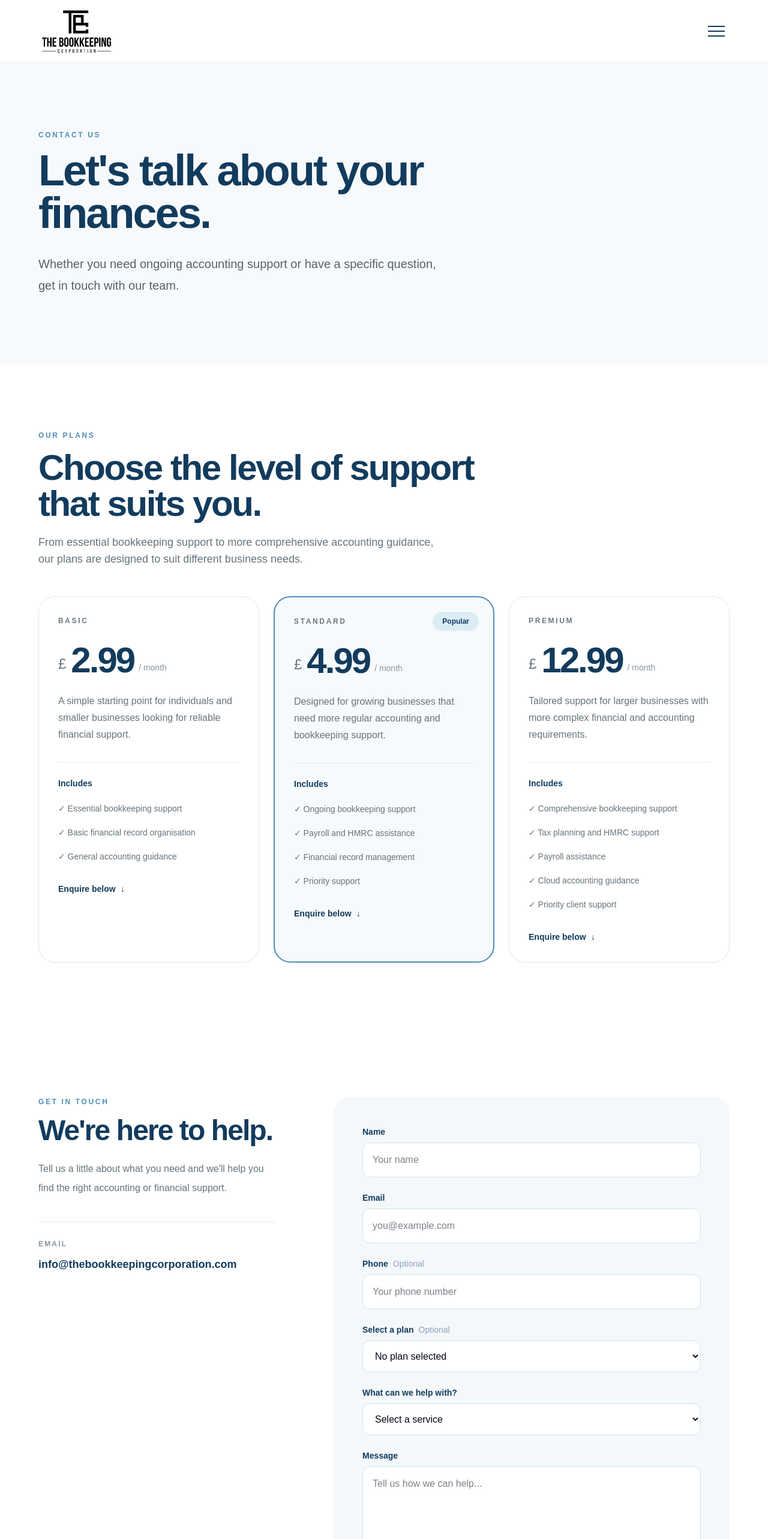
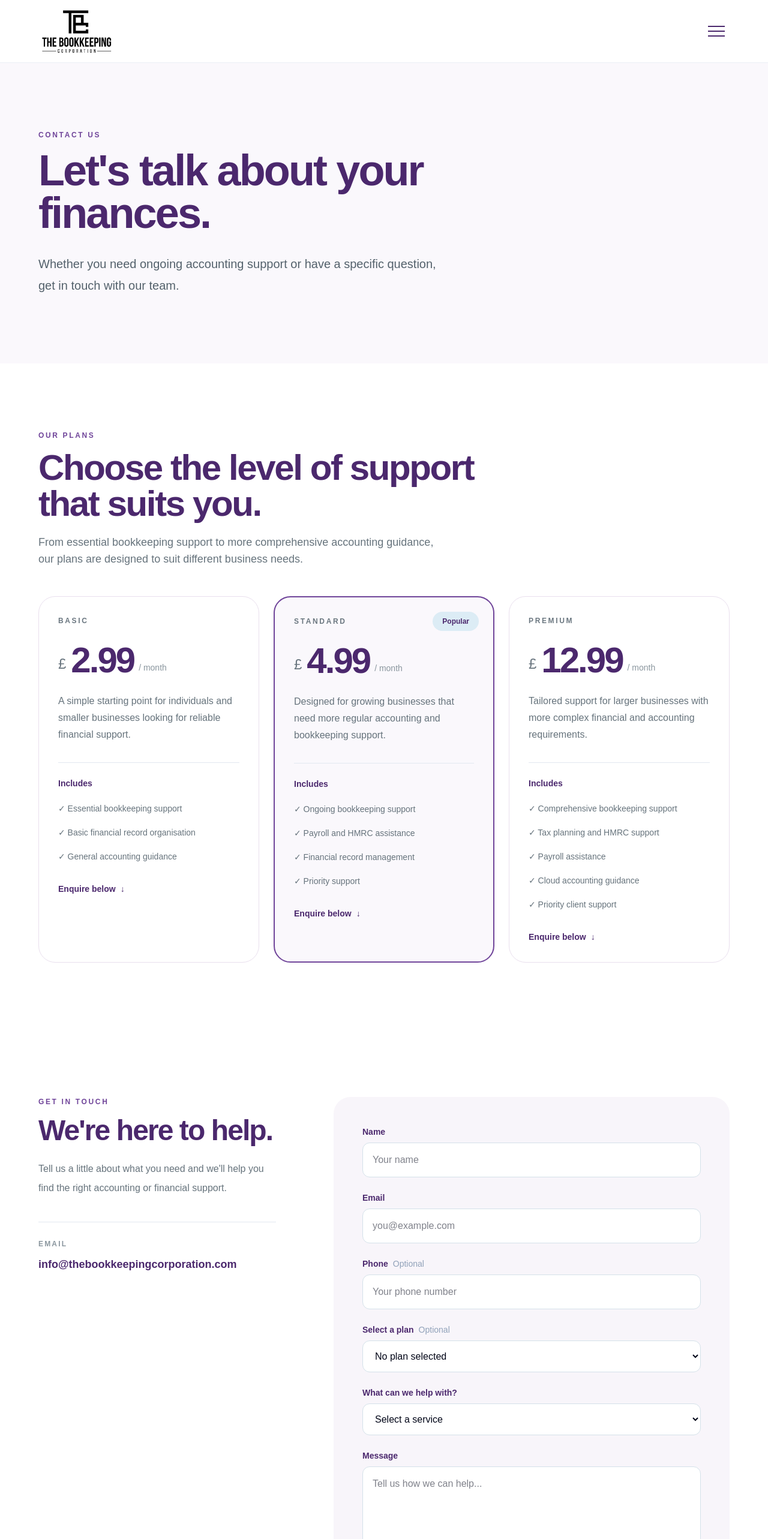
Before and after one commit to zyusuf14/Bookkeeping2, a Next.js app: page /contact in a window 1280 px wide. Shown: the top 2566 px of the page at 60% size. Built offline with nearby package versions, Linux system fonts and the light colour scheme.

Commit message:
change colour

```diff
--- a/app/api/contact/route.ts
+++ b/app/api/contact/route.ts
@@ -35,7 +35,7 @@ export async function POST(request: Request) {
 
       html: `
         <div style="font-family: Arial, sans-serif; color: #1f2937; line-height: 1.6;">
-          <h2 style="color: #123B5D;">
+          <h2 style="color: #4B286D;">
             New Website Enquiry
           </h2>
 
--- a/app/contact/page.tsx
+++ b/app/contact/page.tsx
@@ -7,13 +7,13 @@ export default function ContactPage() {
       <Header />
 
       {/* HERO */}
-      <section className="mt-[88px] bg-[#F7FAFC] px-5 py-20 md:mt-[105px] md:px-10 md:py-28 lg:px-16">
+      <section className="mt-[88px] bg-[#FAF8FC] px-5 py-20 md:mt-[105px] md:px-10 md:py-28 lg:px-16">
         <div className="mx-auto max-w-7xl">
-          <p className="mb-4 text-xs font-semibold uppercase tracking-[0.22em] text-[#4F8EB8]">
+          <p className="mb-4 text-xs font-semibold uppercase tracking-[0.22em] text-[#70459A]">
             Contact Us
           </p>
 
-          <h1 className="max-w-4xl text-5xl font-semibold leading-[0.98] tracking-[-0.04em] text-[#123B5D] md:text-7xl">
+          <h1 className="max-w-4xl text-5xl font-semibold leading-[0.98] tracking-[-0.04em] text-[#4B286D] md:text-7xl">
             Let&apos;s talk about your finances.
           </h1>
 
@@ -28,11 +28,11 @@ export default function ContactPage() {
   <div className="mx-auto max-w-7xl">
 
     <div className="mb-12">
-      <p className="mb-4 text-xs font-semibold uppercase tracking-[0.22em] text-[#4F8EB8]">
+      <p className="mb-4 text-xs font-semibold uppercase tracking-[0.22em] text-[#70459A]">
         Our Plans
       </p>
 
-      <h2 className="max-w-3xl text-4xl font-semibold tracking-[-0.04em] text-[#123B5D] md:text-6xl">
+      <h2 className="max-w-3xl text-4xl font-semibold tracking-[-0.04em] text-[#4B286D] md:text-6xl">
         Choose the level of support that suits you.
       </h2>
 
@@ -45,7 +45,7 @@ export default function ContactPage() {
     <div className="grid gap-6 lg:grid-cols-3">
 
       {/* BASIC */}
-      <div className="flex flex-col rounded-[28px] border border-[#DCE7EE] bg-white p-7 md:p-8">
+      <div className="flex flex-col rounded-[28px] border border-[#E9DFEE] bg-white p-7 md:p-8">
 
         <p className="text-xs font-semibold uppercase tracking-[0.22em] text-[#6B7780]">
           Basic
@@ -54,7 +54,7 @@ export default function ContactPage() {
         <div className="mt-7 flex items-end gap-2">
           <span className="mb-2 text-2xl text-[#6B7780]">£</span>
 
-          <span className="text-6xl font-semibold tracking-[-0.05em] text-[#123B5D]">
+          <span className="text-6xl font-semibold tracking-[-0.05em] text-[#4B286D]">
             2.99
           </span>
 
@@ -69,7 +69,7 @@ export default function ContactPage() {
         </p>
 
         <div className="mt-8 border-t border-slate-200 pt-6">
-          <p className="mb-5 text-sm font-semibold text-[#123B5D]">
+          <p className="mb-5 text-sm font-semibold text-[#4B286D]">
             Includes
           </p>
 
@@ -82,7 +82,7 @@ export default function ContactPage() {
 
         <a
           href="#contact-form"
-          className="mt-8 inline-flex items-center gap-2 text-sm font-semibold text-[#123B5D]"
+          className="mt-8 inline-flex items-center gap-2 text-sm font-semibold text-[#4B286D]"
         >
           Enquire below
           <span>↓</span>
@@ -90,9 +90,9 @@ export default function ContactPage() {
       </div>
 
       {/* STANDARD */}
-      <div className="relative flex flex-col rounded-[28px] border-2 border-[#4F8EB8] bg-[#F7FAFC] p-7 md:p-8">
+      <div className="relative flex flex-col rounded-[28px] border-2 border-[#70459A] bg-[#FAF8FC] p-7 md:p-8">
 
-        <span className="absolute right-6 top-6 rounded-full bg-[#DCECF5] px-4 py-2 text-xs font-semibold text-[#123B5D]">
+        <span className="absolute right-6 top-6 rounded-full bg-[#DCECF5] px-4 py-2 text-xs font-semibold text-[#4B286D]">
           Popular
         </span>
 
@@ -103,7 +103,7 @@ export default function ContactPage() {
         <div className="mt-7 flex items-end gap-2">
           <span className="mb-2 text-2xl text-[#6B7780]">£</span>
 
-          <span className="text-6xl font-semibold tracking-[-0.05em] text-[#123B5D]">
+          <span className="text-6xl font-semibold tracking-[-0.05em] text-[#4B286D]">
             4.99
           </span>
 
@@ -118,7 +118,7 @@ export default function ContactPage() {
         </p>
 
         <div className="mt-8 border-t border-slate-200 pt-6">
-          <p className="mb-5 text-sm font-semibold text-[#123B5D]">
+          <p className="mb-5 text-sm font-semibold text-[#4B286D]">
             Includes
           </p>
 
@@ -132,7 +132,7 @@ export default function ContactPage() {
 
         <a
           href="#contact-form"
-          className="mt-8 inline-flex items-center gap-2 text-sm font-semibold text-[#123B5D]"
+          className="mt-8 inline-flex items-center gap-2 text-sm font-semibold text-[#4B286D]"
         >
           Enquire below
           <span>↓</span>
@@ -140,7 +140,7 @@ export default function ContactPage() {
       </div>
 
       {/* PREMIUM */}
-      <div className="flex flex-col rounded-[28px] border border-[#DCE7EE] bg-white p-7 md:p-8">
+      <div className="flex flex-col rounded-[28px] border border-[#E9DFEE] bg-white p-7 md:p-8">
 
         <p className="text-xs font-semibold uppercase tracking-[0.22em] text-[#6B7780]">
           Premium
@@ -149,7 +149,7 @@ export default function ContactPage() {
         <div className="mt-7 flex items-end gap-2">
           <span className="mb-2 text-2xl text-[#6B7780]">£</span>
 
-          <span className="text-6xl font-semibold tracking-[-0.05em] text-[#123B5D]">
+          <span className="text-6xl font-semibold tracking-[-0.05em] text-[#4B286D]">
             12.99
           </span>
 
@@ -164,7 +164,7 @@ export default function ContactPage() {
         </p>
 
         <div className="mt-8 border-t border-slate-200 pt-6">
-          <p className="mb-5 text-sm font-semibold text-[#123B5D]">
+          <p className="mb-5 text-sm font-semibold text-[#4B286D]">
             Includes
           </p>
 
@@ -179,7 +179,7 @@ export default function ContactPage() {
 
         <a
           href="#contact-form"
-          className="mt-8 inline-flex items-center gap-2 text-sm font-semibold text-[#123B5D]"
+          className="mt-8 inline-flex items-center gap-2 text-sm font-semibold text-[#4B286D]"
         >
           Enquire below
           <span>↓</span>
@@ -198,11 +198,11 @@ export default function ContactPage() {
 
           {/* DETAILS */}
           <div>
-            <p className="text-xs font-semibold uppercase tracking-[0.22em] text-[#4F8EB8]">
+            <p className="text-xs font-semibold uppercase tracking-[0.22em] text-[#70459A]">
               Get in touch
             </p>
 
-            <h2 className="mt-4 text-4xl font-semibold tracking-[-0.04em] text-[#123B5D] md:text-5xl">
+            <h2 className="mt-4 text-4xl font-semibold tracking-[-0.04em] text-[#4B286D] md:text-5xl">
               We&apos;re here to help.
             </h2>
 
@@ -218,7 +218,7 @@ export default function ContactPage() {
 
               <a
                 href="mailto:info@thebookkeepingcorporation.com"
-                className="mt-3 block break-all text-lg font-semibold text-[#123B5D] transition-colors hover:text-[#4F8EB8]"
+                className="mt-3 block break-all text-lg font-semibold text-[#4B286D] transition-colors hover:text-[#70459A]"
               >
                 info@thebookkeepingcorporation.com
               </a>
--- a/components/ContactForm.tsx
+++ b/components/ContactForm.tsx
@@ -46,13 +46,13 @@ export default function ContactForm() {
   }
 
   return (
-    <div className="rounded-[28px] bg-[#F4F8FB] p-6 md:p-10 lg:p-12">
+    <div className="rounded-[28px] bg-[#F8F5FA] p-6 md:p-10 lg:p-12">
       <form onSubmit={handleSubmit} className="grid gap-6">
         {/* NAME */}
         <div>
           <label
             htmlFor="name"
-            className="mb-2 block text-sm font-semibold text-[#123B5D]"
+            className="mb-2 block text-sm font-semibold text-[#4B286D]"
           >
             Name
           </label>
@@ -62,7 +62,7 @@ export default function ContactForm() {
             name="name"
             type="text"
             required
-            className="w-full rounded-xl border border-[#D4E1E9] bg-white px-4 py-4 text-base outline-none transition focus:border-[#4F8EB8]"
+            className="w-full rounded-xl border border-[#D4E1E9] bg-white px-4 py-4 text-base outline-none transition focus:border-[#70459A]"
             placeholder="Your name"
           />
         </div>
@@ -71,7 +71,7 @@ export default function ContactForm() {
         <div>
           <label
             htmlFor="email"
-            className="mb-2 block text-sm font-semibold text-[#123B5D]"
+            className="mb-2 block text-sm font-semibold text-[#4B286D]"
           >
             Email
           </label>
@@ -81,7 +81,7 @@ export default function ContactForm() {
             name="email"
             type="email"
             required
-            className="w-full rounded-xl border border-[#D4E1E9] bg-white px-4 py-4 text-base outline-none transition focus:border-[#4F8EB8]"
+            className="w-full rounded-xl border border-[#D4E1E9] bg-white px-4 py-4 text-base outline-none transition focus:border-[#70459A]"
             placeholder="you@example.com"
           />
         </div>
@@ -90,7 +90,7 @@ export default function ContactForm() {
         <div>
           <label
             htmlFor="phone"
-            className="mb-2 block text-sm font-semibold text-[#123B5D]"
+            className="mb-2 block text-sm font-semibold text-[#4B286D]"
           >
             Phone
             <span className="ml-2 font-normal text-slate-400">
@@ -102,7 +102,7 @@ export default function ContactForm() {
             id="phone"
             name="phone"
             type="tel"
-            className="w-full rounded-xl border border-[#D4E1E9] bg-white px-4 py-4 text-base outline-none transition focus:border-[#4F8EB8]"
+            className="w-full rounded-xl border border-[#D4E1E9] bg-white px-4 py-4 text-base outline-none transition focus:border-[#70459A]"
             placeholder="Your phone number"
           />
         </div>
@@ -111,7 +111,7 @@ export default function ContactForm() {
         <div>
           <label
             htmlFor="plan"
-            className="mb-2 block text-sm font-semibold text-[#123B5D]"
+            className="mb-2 block text-sm font-semibold text-[#4B286D]"
           >
             Select a plan
             <span className="ml-2 font-normal text-slate-400">
@@ -123,7 +123,7 @@ export default function ContactForm() {
             id="plan"
             name="plan"
             defaultValue=""
-            className="w-full rounded-xl border border-[#D4E1E9] bg-white px-4 py-4 text-base outline-none transition focus:border-[#4F8EB8]"
+            className="w-full rounded-xl border border-[#D4E1E9] bg-white px-4 py-4 text-base outline-none transition focus:border-[#70459A]"
           >
             <option value="">No plan selected</option>
             <option value="Basic — £2.99 / month">
@@ -142,7 +142,7 @@ export default function ContactForm() {
         <div>
           <label
             htmlFor="service"
-            className="mb-2 block text-sm font-semibold text-[#123B5D]"
+            className="mb-2 block text-sm font-semibold text-[#4B286D]"
           >
             What can we help with?
           </label>
@@ -151,7 +151,7 @@ export default function ContactForm() {
             id="service"
             name="service"
             defaultValue=""
-            className="w-full rounded-xl border border-[#D4E1E9] bg-white px-4 py-4 text-base outline-none transition focus:border-[#4F8EB8]"
+            className="w-full rounded-xl border border-[#D4E1E9] bg-white px-4 py-4 text-base outline-none transition focus:border-[#70459A]"
           >
             <option value="">Select a service</option>
             <option>Annual Accounts</option>
@@ -168,7 +168,7 @@ export default function ContactForm() {
         <div>
           <label
             htmlFor="message"
-            className="mb-2 block text-sm font-semibold text-[#123B5D]"
+            className="mb-2 block text-sm font-semibold text-[#4B286D]"
           >
             Message
           </label>
@@ -178,7 +178,7 @@ export default function ContactForm() {
             name="message"
             required
             rows={6}
-            className="w-full resize-none rounded-xl border border-[#D4E1E9] bg-white px-4 py-4 text-base outline-none transition focus:border-[#4F8EB8]"
+            className="w-full resize-none rounded-xl border border-[#D4E1E9] bg-white px-4 py-4 text-base outline-none transition focus:border-[#70459A]"
             placeholder="Tell us how we can help..."
           />
         </div>
@@ -187,7 +187,7 @@ export default function ContactForm() {
         <button
           type="submit"
           disabled={status === "sending"}
-          className="mt-2 inline-flex w-full items-center justify-center gap-3 rounded-xl bg-[#123B5D] px-6 py-4 text-sm font-semibold text-white transition-all duration-300 hover:bg-[#245E86] disabled:cursor-not-allowed disabled:opacity-60 md:w-fit"
+          className="mt-2 inline-flex w-full items-center justify-center gap-3 rounded-xl bg-[#4B286D] px-6 py-4 text-sm font-semibold text-white transition-all duration-300 hover:bg-[#245E86] disabled:cursor-not-allowed disabled:opacity-60 md:w-fit"
         >
           {status === "sending" ? "Sending..." : "Send enquiry"}
           {status !== "sending" && <span>→</span>}
--- a/components/Header.tsx
+++ b/components/Header.tsx
@@ -27,19 +27,19 @@ export default function Header() {
         >
           <div className="flex flex-col gap-1.5">
             <span
-              className={`h-[2px] w-7 bg-[#123B5D] transition-all duration-300 ${
+              className={`h-[2px] w-7 bg-[#4B286D] transition-all duration-300 ${
                 menuOpen ? "translate-y-[8px] rotate-45" : ""
               }`}
             />
 
             <span
-              className={`h-[2px] w-7 bg-[#123B5D] transition-all duration-300 ${
+              className={`h-[2px] w-7 bg-[#4B286D] transition-all duration-300 ${
                 menuOpen ? "opacity-0" : ""
               }`}
             />
 
             <span
-              className={`h-[2px] w-7 bg-[#123B5D] transition-all duration-300 ${
+              className={`h-[2px] w-7 bg-[#4B286D] transition-all duration-300 ${
                 menuOpen ? "-translate-y-[8px] -rotate-45" : ""
               }`}
             />
@@ -62,7 +62,7 @@ export default function Header() {
             <a
               href="/"
               onClick={() => setMenuOpen(false)}
-              className="border-b border-slate-200 py-4 text-2xl font-semibold tracking-[-0.03em] text-[#123B5D] transition-all hover:pl-2 md:text-3xl"
+              className="border-b border-slate-200 py-4 text-2xl font-semibold tracking-[-0.03em] text-[#4B286D] transition-all hover:pl-2 md:text-3xl"
             >
               Home
             </a>
@@ -70,7 +70,7 @@ export default function Header() {
             <a
               href="/about"
               onClick={() => setMenuOpen(false)}
-              className="border-b border-slate-200 py-4 text-2xl font-semibold tracking-[-0.03em] text-[#123B5D] transition-all hover:pl-2 md:text-3xl"
+              className="border-b border-slate-200 py-4 text-2xl font-semibold tracking-[-0.03em] text-[#4B286D] transition-all hover:pl-2 md:text-3xl"
             >
               About Us
             </a>
@@ -78,14 +78,14 @@ export default function Header() {
             <a
               href="/services"
               onClick={() => setMenuOpen(false)}
-              className="border-b border-slate-200 py-4 text-2xl font-semibold tracking-[-0.03em] text-[#123B5D] transition-all hover:pl-2 md:text-3xl"
+              className="border-b border-slate-200 py-4 text-2xl font-semibold tracking-[-0.03em] text-[#4B286D] transition-all hover:pl-2 md:text-3xl"
             >
               Our Services
             </a>
             <a
               href="/contact"
               onClick={() => setMenuOpen(false)}
-              className="py-4 text-2xl font-semibold tracking-[-0.03em] text-[#123B5D] transition-all hover:pl-2 md:text-3xl"
+              className="py-4 text-2xl font-semibold tracking-[-0.03em] text-[#4B286D] transition-all hover:pl-2 md:text-3xl"
             >
               Contact
             </a>
```
Also changed, not shown: app/about/page.tsx (+17 -17 lines), app/globals.css (+23 -20 lines), app/page.tsx (+15 -15 lines), app/services/page.tsx (+28 -28 lines), components/ServicesPreview.tsx (+8 -8 lines).
